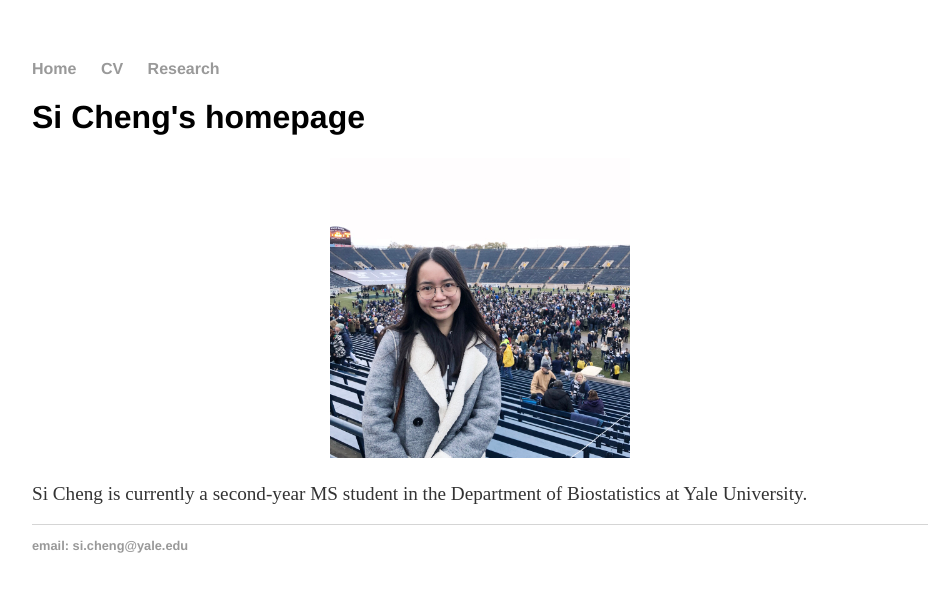
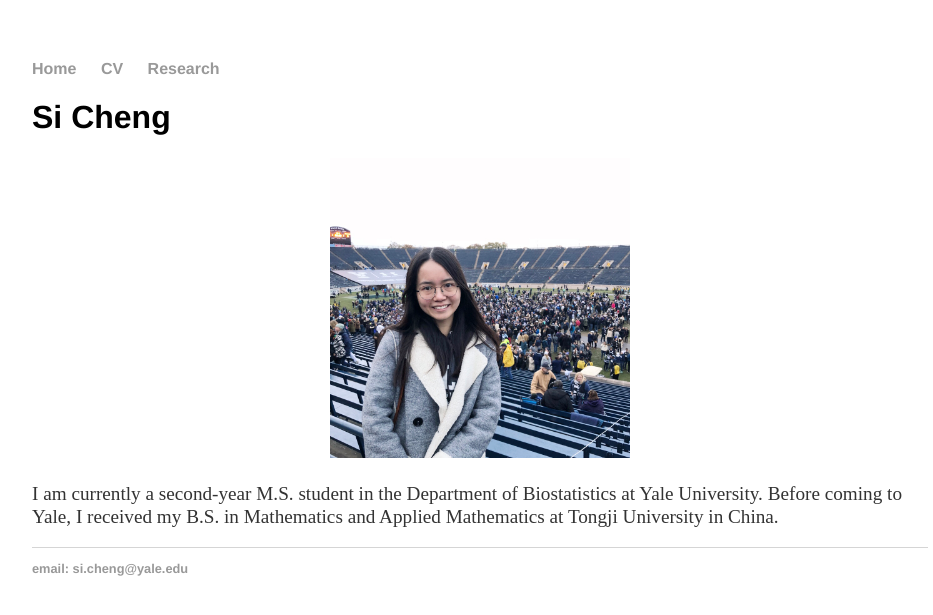
Before and after one commit to chengs94/chengs94.github.io, a Jekyll site: the page built from index.html, in a window 1280 px wide. Shown: the top 615 px of the page, without its empty margins (160-1093 px from the left). Built offline with Jekyll 4.4.1, drawn with Linux system fonts in a browser that asks for light colours.

Commit message:
Update index.html

```diff
--- a/index.html
+++ b/index.html
@@ -3,7 +3,8 @@ layout: default
 title: Si Cheng's Homepage
 ---
 <div class="blurb">
-	<h1>Si Cheng's homepage</h1>
+	<h1>Si Cheng</h1>
 	<p align="center"><img src="profile_photo.jpg" width="300" height="300"></p>
-	<p align="left">Si Cheng is currently a second-year MS student in the Department of Biostatistics at Yale University.</a></p>
+	<p align="left">I am currently a second-year M.S. student in the Department of Biostatistics at Yale University. Before coming to Yale,
+	I received my B.S. in Mathematics and Applied Mathematics at Tongji University in China.</a></p>
 </div><!-- /.blurb -->
```
